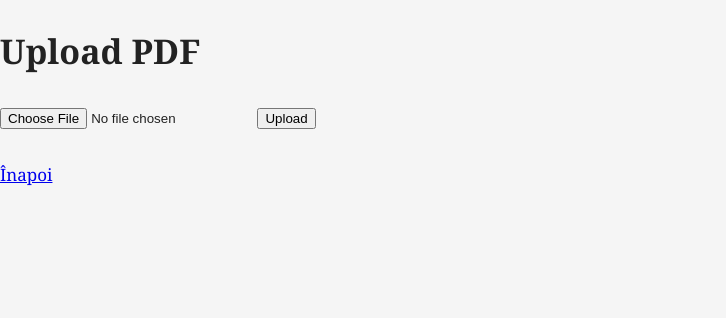
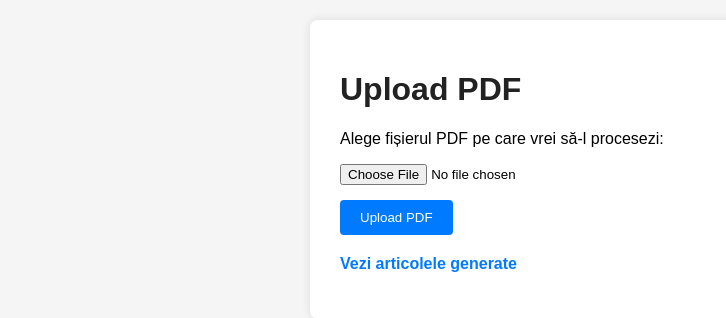
Before and after one commit to businessanuntro-code/pdf-medical-site, a Flask app: template templates/upload.html in a window 1280 px wide. Shown: the top 318 px of the page, without its empty margins (0-726 px from the left). Run offline with Flask 3, Linux system fonts and the light colour scheme; the template is opened without the code that fills it, so the values that code supplies are empty.

Commit message:
Update upload.html

```diff
--- a/templates/upload.html
+++ b/templates/upload.html
@@ -1,19 +1,35 @@
 <!DOCTYPE html>
-<html lang="ro">
+<html>
 <head>
-    <meta charset="UTF-8">
-    <meta name="viewport" content="width=device-width, initial-scale=1.0">
-    <title>Upload Articol</title>
-    <link rel="stylesheet" href="{{ url_for('static', filename='css/style.css') }}">
+    <title>Upload PDF - PDF Medical Site</title>
+    <style>
+        body { font-family: Arial, sans-serif; margin: 20px; background: #f5f5f5; }
+        h1 { color:#222; }
+        a { text-decoration:none; color:#007bff; font-weight:bold; }
+        .container { max-width: 600px; margin:auto; background:#fff; padding:30px; border-radius:8px; box-shadow:0 0 10px rgba(0,0,0,0.1);}
+        input[type="file"] { display:block; margin-bottom:15px; }
+        button { padding:10px 20px; background:#007bff; color:white; border:none; border-radius:4px; cursor:pointer; }
+        .links { margin-top:20px; }
+    </style>
 </head>
 <body>
+
+<div class="container">
     <h1>Upload PDF</h1>
-    <form method="post" enctype="multipart/form-data">
-        <input type="file" name="pdf">
-        <button type="submit">Upload</button>
+    <p>Alege fișierul PDF pe care vrei să-l procesezi:</p>
+
+    <!-- Formular care deschide articolul generat într-un tab nou -->
+    <form action="/upload" method="POST" enctype="multipart/form-data" target="_blank">
+        <input type="file" name="pdf_file" required>
+        <button type="submit">Upload PDF</button>
     </form>
 
-    <br>
-    <a href="/">Înapoi</a>
+    <div class="links">
+        <p>
+            <a href="/articles" target="_blank">Vezi articolele generate</a>
+        </p>
+    </div>
+</div>
+
 </body>
 </html>
```
